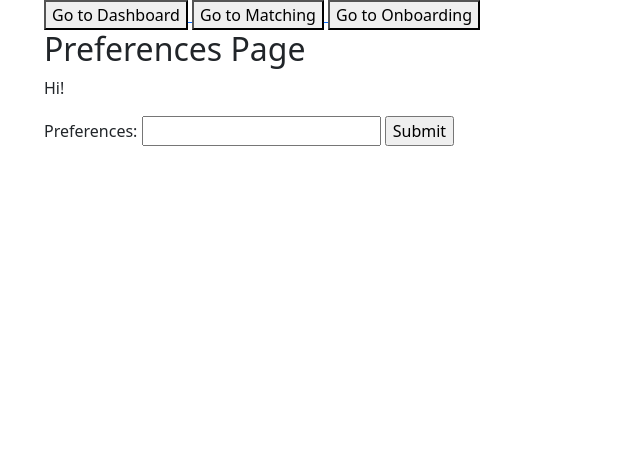
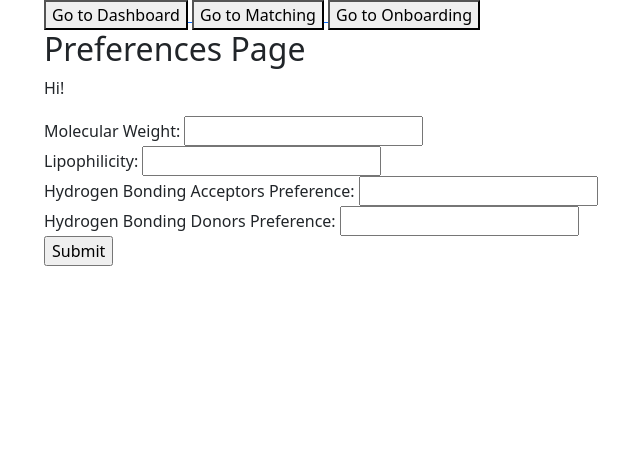
Before and after one commit to kkarshieva/stack-the-future-mitosis, a Flask app: template templates/onboarding.html in a window 1280 px wide. Shown: the top 465 px of the page, without its empty margins (38-678 px from the left). Run offline with Flask 3, Linux system fonts and the light colour scheme; the template is opened without the code that fills it, so the values that code supplies are empty.

Commit message:
Specified four more preference options and refactored database schema

```diff
--- a/app.py
+++ b/app.py
@@ -55,14 +55,30 @@ def onboarding():
         return guard
     if request.method == "POST":
         try:
-            prefs = request.form.get("preferences")
-            print("PREFS:", prefs)
-            data = {
-                "user_id": get_user_id(),
-                "preferred_value": prefs,
-            }
-            response = sb_service().table("prefs").insert(data).execute()
-            print("Insert Response", response)
+            molw = request.form.get("molw")
+            lip = request.form.get("lip")
+            hba = request.form.get("hba")
+            hbd = request.form.get("hbd")
+
+            user_id = get_user_id()
+
+            update_data = {}
+            if molw:
+                update_data["molecular_weight"] = molw
+            if lip:
+                update_data["lipophilicity"] = lip
+            if hba:
+                update_data["hydrogen_bonding_acceptors"] = hba
+            if hbd:
+                update_data["hydrogen_bonding_donors"] = hbd
+
+            if update_data:
+                response = sb_service().table("prefs") \
+                    .update(update_data) \
+                    .eq("user_id", user_id) \
+                    .execute()
+                print("UPDATE RESPONSE:", response)
+
         except Exception as e:
             print(e)
             flash("Something went wrong. Please try again.", "error")
--- a/templates/onboarding.html
+++ b/templates/onboarding.html
@@ -4,8 +4,24 @@
     <h2>Preferences Page</h2>
     <p>Hi!</p>
     <form method="POST" action="/onboarding">
-      <label for="preferences">Preferences:</label>
-      <input type="text" id="preferences" name="preferences">
-      <input type="submit">
+      <div>
+        <label for="molw">Molecular Weight:</label>
+        <input type="text" id="molw" name="molw">
+      </div>
+      <div>
+        <label for="lip">Lipophilicity:</label>
+        <input type="text" id="lip" name="lip">
+      </div>
+      <div>
+        <label for="hba">Hydrogen Bonding Acceptors Preference:</label>
+        <input type="text" id="hba" name="hba">
+      </div>
+      <div>
+        <label for="hbd">Hydrogen Bonding Donors Preference:</label>
+        <input type="text" id="hbd" name="hbd">
+      </div>
+      <div>
+        <input type="submit">
+      </div>
     </form>
 {% endblock content %}
```
